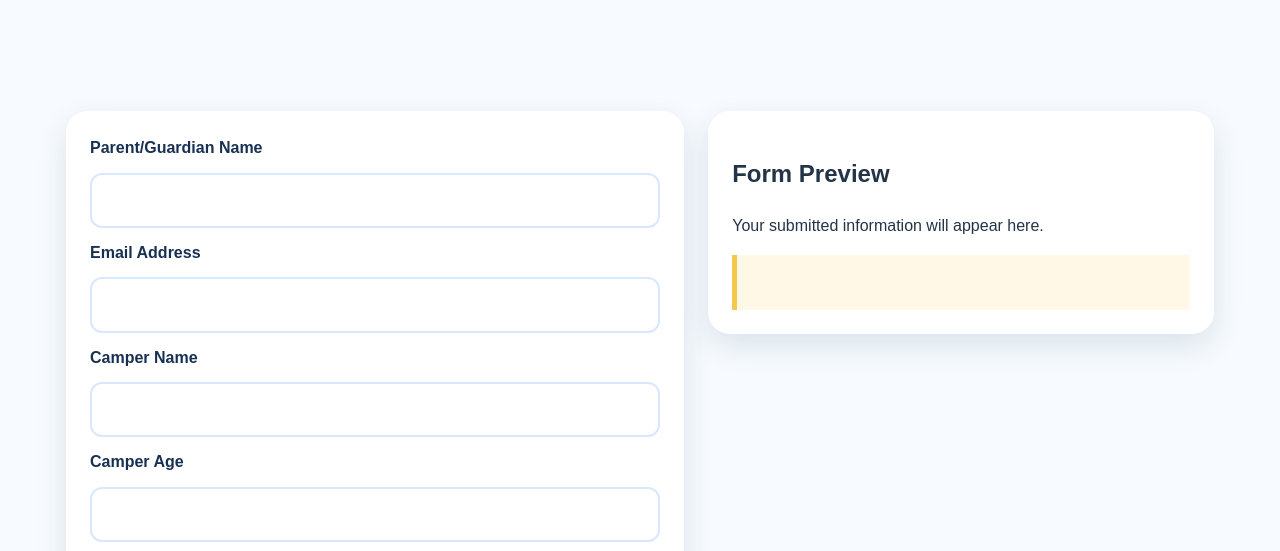
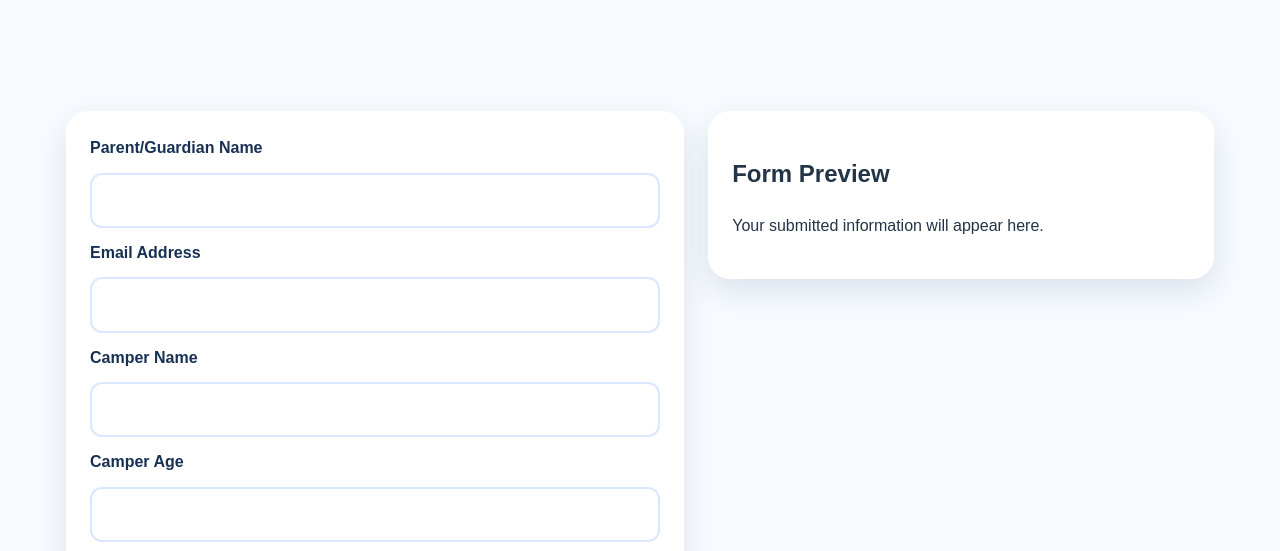
Before and after one commit to madzgirl30/sports-summer-camp, a plain HTML site: page register.html in a window 1280 px wide. Shown: the part 249-800 px from the top of the page. Drawn offline with Linux system fonts and the light colour scheme; files whose address does not match are found by name.

Commit message:
Change unsafePreview div to formPreview in HTML

```diff
--- a/register.html
+++ b/register.html
@@ -45,7 +45,7 @@
     <aside class="form-output">
       <h2>Form Preview</h2>
       <p id="formMessage">Your submitted information will appear here.</p>
-      <div id="unsafePreview" class="unsafe-preview"></div>
+       <div id="formPreview"></div>
     </aside>
   </section>
 </main>
```
